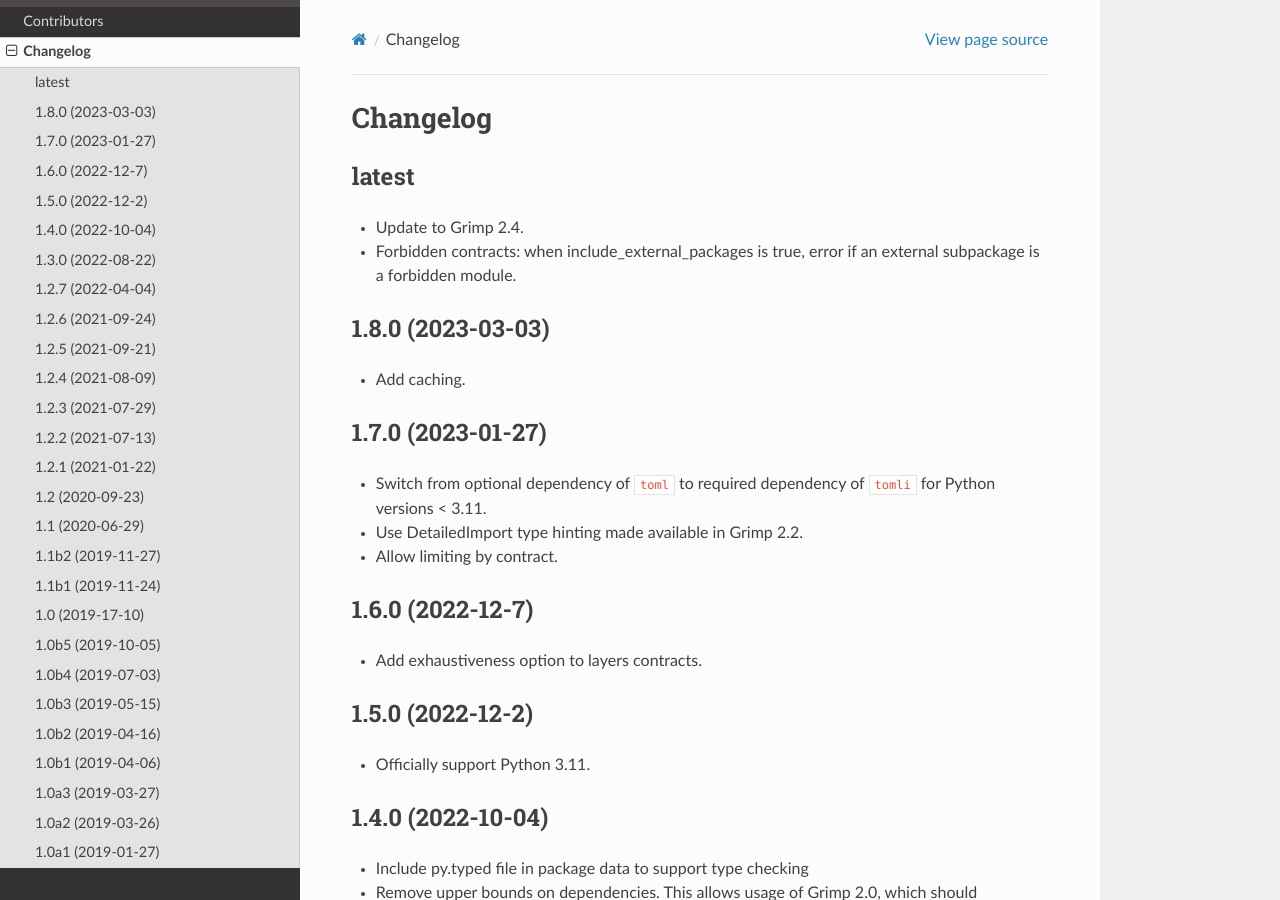
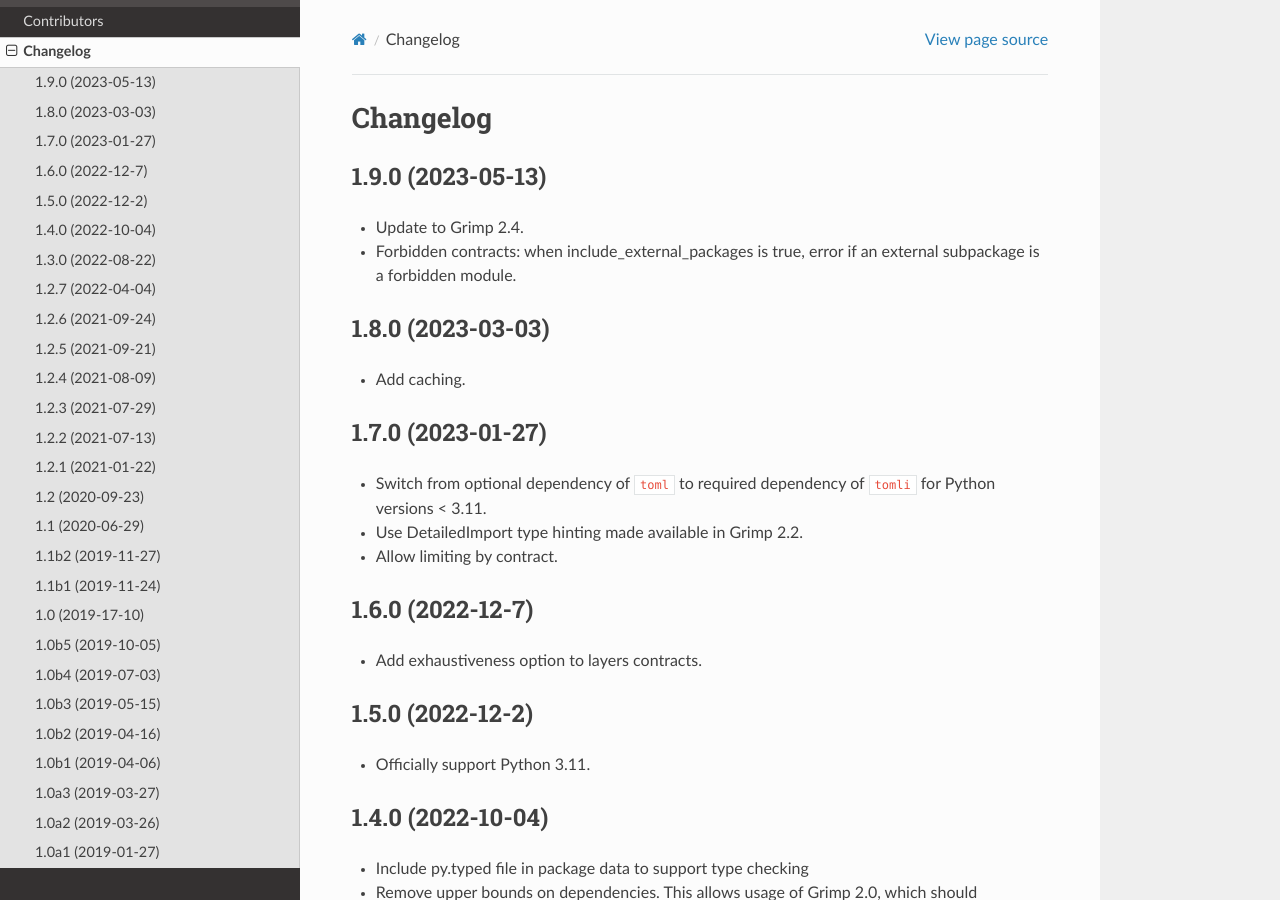
Before and after one commit to seddonym/import-linter, a Sphinx documentation site: the page built from docs/changelog.rst, in a window 1280 px wide and 900 px high. Built offline with Sphinx 7.4.7 and the Read the Docs theme 2.0.0, drawn with Linux system fonts in a browser that asks for light colours.

Commit message:
Release v1.9.0

```diff
--- a/CHANGELOG.rst
+++ b/CHANGELOG.rst
@@ -1,8 +1,8 @@
 Changelog
 =========
 
-latest
-------
+1.9.0 (2023-05-13)
+------------------
 
 * Update to Grimp 2.4.
 * Forbidden contracts: when include_external_packages is true, error if an external subpackage is
--- a/docs/conf.py
+++ b/docs/conf.py
@@ -27,7 +27,7 @@
 # The short X.Y version
 version = ''
 # The full version, including alpha/beta/rc tags
-release = '1.8.0'
+release = '1.9.0'
 
 
 # -- General configuration ---------------------------------------------------
--- a/pyproject.toml
+++ b/pyproject.toml
@@ -4,7 +4,7 @@
 
 [project]
 name = "import-linter"
-version = "1.8.0"
+version = "1.9.0"
 license = {text = "BSD 2-Clause License"}
 description = "Enforces rules for the imports within and between Python packages."
 authors = [
--- a/src/importlinter/__init__.py
+++ b/src/importlinter/__init__.py
@@ -1,4 +1,4 @@
-__version__ = "1.8.0"
+__version__ = "1.9.0"
 
 from .application import output  # noqa
 from .domain import fields  # noqa
```
